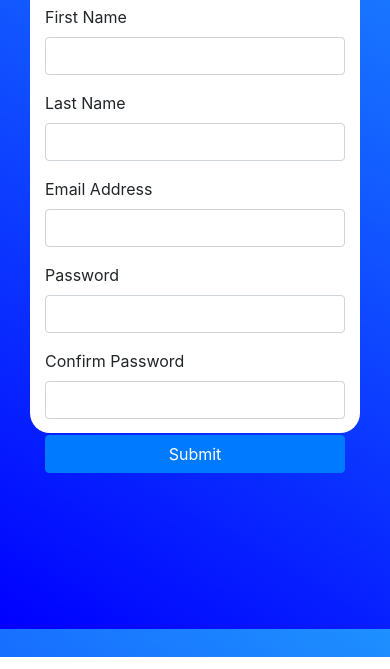
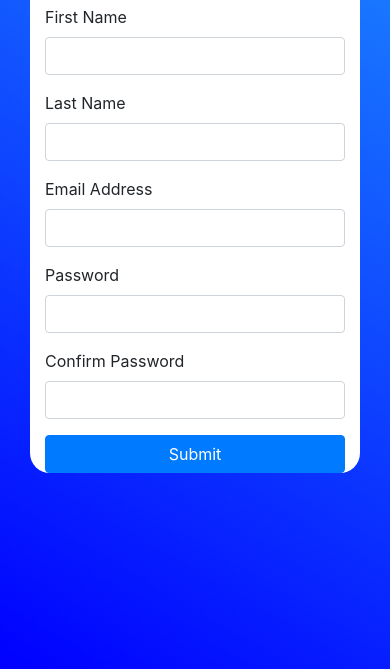
Before and after one commit to sowunmi-mayowa/DevCareer_Task, a plain HTML site: page index.html in a window 390 px wide. Shown: the part 187-856 px from the top of the page. Drawn offline with Linux system fonts and the light colour scheme.

Commit message:
changed container height

```diff
--- a/css/style.css
+++ b/css/style.css
@@ -13,6 +13,6 @@ body{
 }
 @media(max-width:425px){
     .container{
-        height: 520px;
+        height: 560px;
     }
 }
```
